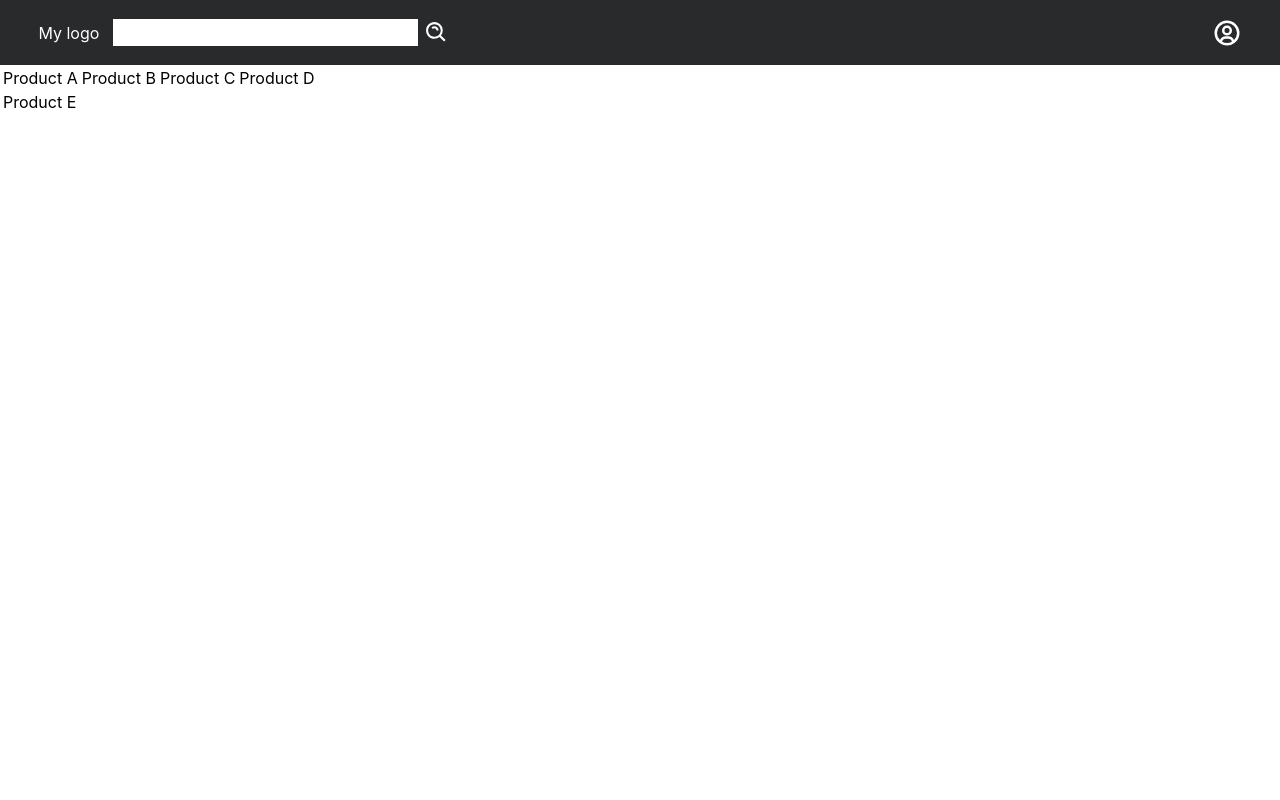
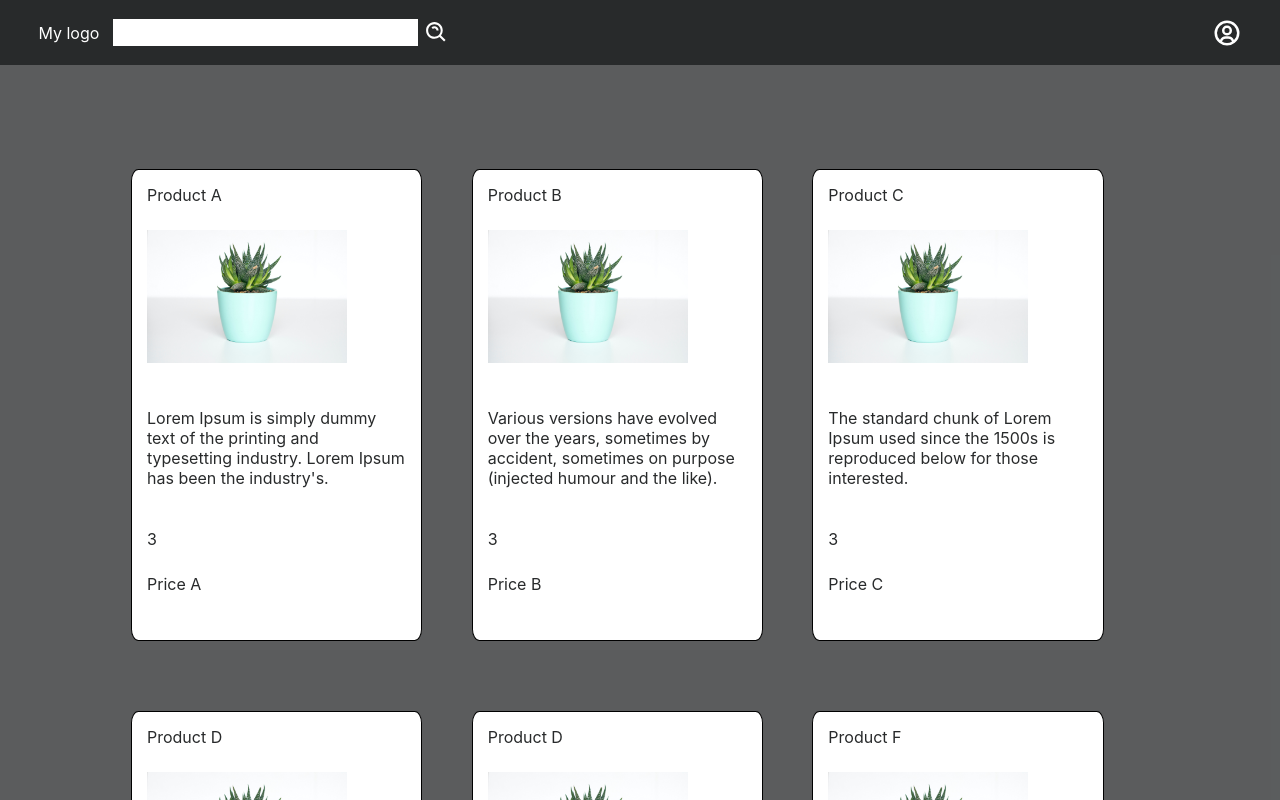
Before and after one commit to srevinU/myApp_b_repo, a React (Create React App) app in the folder myapp_b/: page / in a window 1280 px wide. Shown: the top 800 px of the page. Built offline with nearby package versions, Linux system fonts and the light colour scheme.

Commit message:
Product display

```diff
--- a/myapp_b/src/component_css/Home.css
+++ b/myapp_b/src/component_css/Home.css
@@ -1,14 +1,37 @@
 .home {
-    margin-top: 2.5%;
-    text-align: center;
+    padding-top: 2%;
+    /* text-align: center; */
+    background-color: rgba(40, 42, 43, 0.76);
 }
 
-.product_panel {
-    background-color: rgb(40, 42, 43);
-    display: inline-flex;
-    width: 10%;
-    height: 10%;
-    margin: 1%;
-    color: white;
+table {
+    margin: auto;
+    padding-top: 2%;
+    width: 80%;
+}
 
+td {
+    width: 20%;
 }
+
+table ul {
+    background-color: #fff;
+    border-radius: 2.5%;
+    color: rgb(40, 42, 43);
+    width: 80%;
+    border: 1px solid black;
+    padding: 10px;
+    height: 450px;
+    max-height: 450px;
+}
+
+li {
+    padding: 5px;
+}
+
+.product_image {
+    /* height: 200px;
+    width: 250px; */
+    max-height: 200px;
+    max-width: 200px;
+  }
--- a/myapp_b/src/component_js/Home.js
+++ b/myapp_b/src/component_js/Home.js
@@ -1,6 +1,8 @@
 // import React, { useState } from 'react';
 import "../component_css/Home.css";
 const jsonProductTest = require('../component_json/product_sample.json');
+
+const img = require("../img/galina-n-miziNqvJx5M-unsplash.jpg");
 
 function Home() {
 
@@ -8,7 +10,7 @@ function Home() {
   let finalContent = [];
 
   jsonProductTest.forEach((element, index) => {
-    if (index !== 0 && index % 4 === 0) {
+    if (index !== 0 && index % 3 === 0) {
         finalContent.push(newContent);
         newContent = [element];
     } else {
@@ -23,18 +25,34 @@ function Home() {
       {
         elementRow.map((element, indexElement) => {
           return <td key={indexElement}>
-            {element.product_name}
+            <ul>
+                <li className= "product_name">{element.name}</li>
+                <li className="product_image">{element.image}
+                <img className="product_image" src="/img/galina-n-miziNqvJx5M-unsplash.jpg" alt="test" id="itemImg"/>
+                </li>
+                <li className="product_description">
+                  <p>{element.description}</p>
+                  </li>
+                <li className="product_stars">
+                  {element.stars}
+                  </li>
+                <li className="product_price">{element.price}</li>
+              </ul>
           </td>
         })
       }
+
     </tr>
+
   })
 
   return (
 
-  <table>
-    <tbody>{content}</tbody>
-  </table>
+    <div className="home">
+      <table>
+        <tbody>{content}</tbody>
+      </table>
+  </div>
 
 
 
@@ -43,31 +61,3 @@ function Home() {
 }
 
   export default Home;
-
-
-
-
-
-      //   <tr> elementRow.map((element, index) => {
-      //     <td id={index}> {element.product_name} </td>
-      //     </tr>})
-      // })
-
-
-
-
-    //   <div className="home">
-    //     {
-    //     jsonProductTest.map(function (item, key) {
-    //         return <div className="product_panel" key={key}>
-    //          <ul>
-    //            <li>{item.product_id}</li>
-    //            <li>{item.product_name}</li>
-    //            <li>{item.product_price}</li>
-    //            <li>{item.product_description}</li>
-    //            <li>{item.product_stars}</li>
-    //          </ul>
-    //         </div>
-    //     })
-    //     }
-    //   </div>
--- a/myapp_b/src/component_json/product_sample.json
+++ b/myapp_b/src/component_json/product_sample.json
@@ -1,36 +1,82 @@
 [{
-    "product_id": "AAAAAAAAAA",
-    "product_name": "Product A",
-    "product_price": "Price A",
-    "product_description": "Description A",
-    "product_stars": 3
+    "type": "product",
+    "id": "AAAAAAAAAA",
+    "name": "Product A",
+    "price": "Price A",
+    "image": null,
+    "description": "Lorem Ipsum is simply dummy text of the printing and typesetting industry. Lorem Ipsum has been the industry's.",
+    "stars": 3
   },
   {
-    "product_id": "BBBBBBBBBB",
-    "product_name": "Product B",
-    "product_price": "Price B",
-    "product_description": "Description B",
-    "product_stars": 3
+    "type": "product",
+    "id": "BBBBBBBBBB",
+    "name": "Product B",
+    "price": "Price B",
+    "image": null,
+    "description": "Various versions have evolved over the years, sometimes by accident, sometimes on purpose (injected humour and the like).",
+    "stars": 3
   },
   {
-    "product_id": "CCCCCCCCCC",
-    "product_name": "Product C",
-    "product_price": "Price C",
-    "product_description": "Description C",
-    "product_stars": 3
+    "type": "product",
+    "id": "CCCCCCCCCC",
+    "name": "Product C",
+    "price": "Price C",
+    "image": null,
+    "description": "The standard chunk of Lorem Ipsum used since the 1500s is reproduced below for those interested.",
+    "stars": 3
   },
   {
-    "product_id": "DDDDDDDDDD",
-    "product_name": "Product D",
-    "product_price": "Price D",
-    "product_description": "Description D",
-    "product_stars": 3
+    "type": "product",
+    "id": "DDDDDDDDDD",
+    "name": "Product D",
+    "price": "Price D",
+    "image": null,
+    "description": "It uses a dictionary of over 200 Latin words, combined with a handful of model sentence structures, to generate Lorem Ipsum which looks reasonable. The generated Lorem Ipsum is therefore always free from repetition, injected humour, or non-characteristic words etc.",
+    "stars": 3
   },
   {
-    "product_id": "EEEEEEEEEE",
-    "product_name": "Product E",
-    "product_price": "Price E",
-    "product_description": "Eescription E",
-    "product_stars": 3
+    "type": "product",
+    "pid": "FFFFFFFFFF",
+    "name": "Product D",
+    "price": "Price D",
+    "image": null,
+    "description": "Mauris at interdum libero. Vivamus a arcu at orci aliquam maximus vitae eget elit. Mauris et risus lectus. Morbi et dui interdum, porttitor mi id, lacinia quam. Donec volutpat justo quis urna euismod accumsan.",
+    "stars": 3
+  },
+  {
+    "type": "product",
+    "id": "FFFFFFFFFF",
+    "name": "Product F",
+    "price": "Price F",
+    "image": null,
+    "description": "Donec rutrum libero accumsan, pellentesque nunc at, aliquam quam. Vestibulum ante ipsum primis in faucibus orci luctus et ultrices posuere cubilia curae; Vivamus in diam eu libero dictum luctus.",
+    "stars": 3
+  },
+  {
+    "type": "product",
+    "id": "GGGGGGGG",
+    "name": "Product G",
+    "price": "Price G",
+    "image": null,
+    "description": "In hac habitasse platea dictumst. In quis nisl id magna tempus aliquam. Phasellus velit neque, pretium eu ante ut, auctor vehicula nisi. Sed sed hendrerit enim, a ullamcorper est.",
+    "stars": 3
+  },
+  {
+    "type": "product",
+    "id": "HHHHHHHHHH",
+    "name": "Product H",
+    "price": "Price H",
+    "image": null,
+    "description": "Duis et odio finibus, dignissim dui malesuada, tempus erat. Vestibulum aliquet scelerisque bibendum. Ut tellus ipsum, aliquet id feugiat a, fermentum in ligula.",
+    "stars": 3
+  },
+  {
+    "type": "product",
+    "id": "IIIIIIIIII",
+    "name": "Product I",
+    "price": "Price I",
+    "image": null,
+    "description": "Mauris et risus lectus. Morbi et dui interdum, porttitor mi id, lacinia quam. Donec volutpat justo quis urna euismod accumsan. Nulla placerat in metus ut iaculis.",
+    "stars": 3
   }
 ]
```
Also changed, not shown: myapp_b/src/component_js/test.js (deleted, +0 -21 lines), myapp_b/public/img/galina-n-miziNqvJx5M-unsplash.jpg (added).
